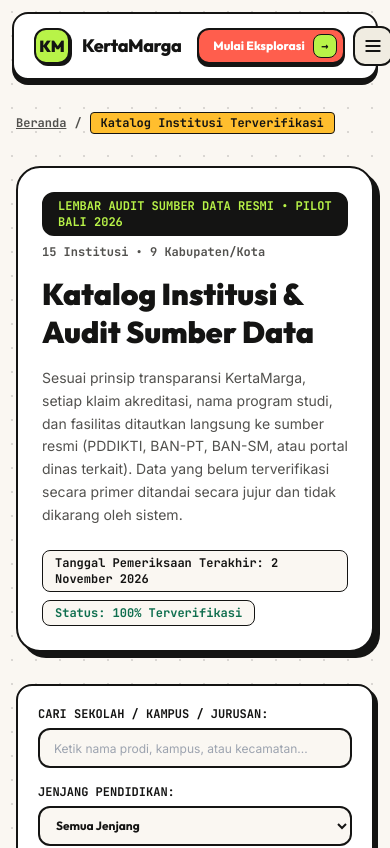
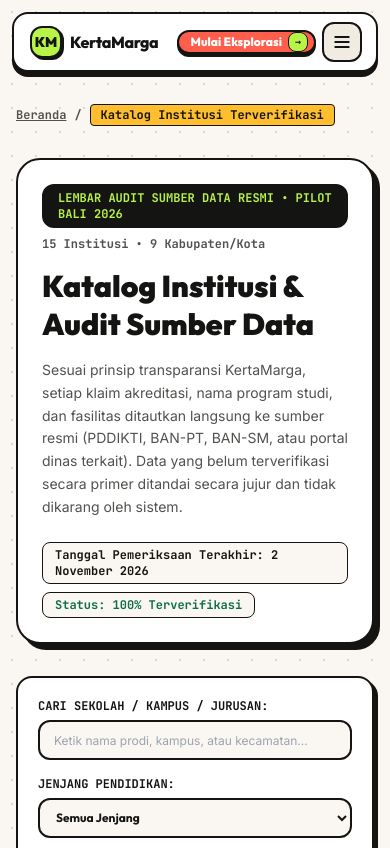
Before and after one commit to Great-YUDZZ/WE-ARE-SKENSA, a Next.js app: page /katalog in a window 390 px wide. Shown: the top 848 px of the page. Built offline with nearby package versions, Linux system fonts and the light colour scheme; no server answers.

Commit message:
fix(navbar): add responsive adaptive sizing and compact labels to prevent overflow on Windows

```diff
--- a/src/components/Navbar.tsx
+++ b/src/components/Navbar.tsx
@@ -23,52 +23,55 @@ export default function Navbar({
   void onOpenTest;
 
   return (
-    <header className="w-full sticky top-0 z-40 px-3 sm:px-6 lg:px-8 pt-3 sm:pt-4 pointer-events-none">
+    <header className="w-full sticky top-0 z-40 px-3 sm:px-5 lg:px-5 xl:px-8 pt-3 sm:pt-4 pointer-events-none">
       <div className="max-w-7xl mx-auto pointer-events-auto">
         {/* Unified Single Navbar Card */}
-        <div className="bg-white border-2 border-[#141413] rounded-2xl shadow-[0_5px_0_#141413] px-4 sm:px-6 py-2.5 sm:py-3 flex items-center justify-between gap-3 lg:gap-4 transition-all">
+        <div className="bg-white border-2 border-[#141413] rounded-2xl shadow-[0_5px_0_#141413] px-3.5 sm:px-5 lg:px-4 xl:px-6 py-2 sm:py-2.5 xl:py-3 flex items-center justify-between gap-2 lg:gap-3 xl:gap-4 transition-all">
           {/* Brand Logo + Sticker Tag */}
           <Link
             href="/"
-            className="flex items-center gap-3 group focus:outline-none rounded-xl p-1 transition-all shrink-0"
+            className="flex items-center gap-2 xl:gap-3 group focus:outline-none rounded-xl p-0.5 xl:p-1 transition-all shrink-0"
           >
-            <div className="w-9 h-9 rounded-xl bg-[#B8F348] border-2 border-[#141413] shadow-[2px_2px_0px_#141413] flex items-center justify-center text-[#141413] group-hover:-rotate-6 transition-transform font-display font-black text-base">
+            <div className="w-8 h-8 xl:w-9 xl:h-9 rounded-xl bg-[#B8F348] border-2 border-[#141413] shadow-[2px_2px_0px_#141413] flex items-center justify-center text-[#141413] group-hover:-rotate-6 transition-transform font-display font-black text-sm xl:text-base">
               KM
             </div>
-            <span className="font-display font-extrabold text-lg sm:text-xl text-[#141413] tracking-tight">
+            <span className="font-display font-extrabold text-base xl:text-xl text-[#141413] tracking-tight">
               KertaMarga
             </span>
           </Link>
 
           {/* Center Navigation Links */}
-          <nav className="hidden lg:flex items-center gap-1 xl:gap-2 text-xs xl:text-sm font-bold text-[#141413]">
+          <nav className="hidden lg:flex items-center gap-0.5 xl:gap-1.5 text-xs xl:text-sm font-bold text-[#141413]">
             <Link
               href="/peta-bidang/informatika"
-              className="px-2.5 xl:px-3 py-1.5 rounded-lg hover:bg-[#F0ECE1] transition-colors whitespace-nowrap"
+              className="px-2 xl:px-3 py-1.5 rounded-lg hover:bg-[#F0ECE1] transition-colors whitespace-nowrap"
             >
               Peta Bidang
             </Link>
             <Link
               href="/katalog"
-              className="px-2.5 xl:px-3 py-1.5 rounded-lg hover:bg-[#F0ECE1] transition-colors whitespace-nowrap"
+              className="px-2 xl:px-3 py-1.5 rounded-lg hover:bg-[#F0ECE1] transition-colors whitespace-nowrap"
             >
-              Katalog Kampus
+              <span className="hidden xl:inline">Katalog Kampus</span>
+              <span className="xl:hidden inline">Katalog</span>
             </Link>
             <Link
               href="/#peta-kampus"
-              className="px-2.5 xl:px-3 py-1.5 rounded-lg hover:bg-[#F0ECE1] transition-colors whitespace-nowrap"
+              className="px-2 xl:px-3 py-1.5 rounded-lg hover:bg-[#F0ECE1] transition-colors whitespace-nowrap"
             >
-              Radar Bali
+              <span className="hidden xl:inline">Radar Bali</span>
+              <span className="xl:hidden inline">Radar</span>
             </Link>
             <Link
               href="/hasil-analisis"
-              className="px-2.5 xl:px-3 py-1.5 rounded-lg hover:bg-[#F0ECE1] transition-colors whitespace-nowrap"
+              className="px-2 xl:px-3 py-1.5 rounded-lg hover:bg-[#F0ECE1] transition-colors whitespace-nowrap"
             >
-              Modul &amp; Sertifikasi
+              <span className="hidden xl:inline">Modul &amp; Sertifikasi</span>
+              <span className="xl:hidden inline">Modul</span>
             </Link>
             <Link
               href="/ai-navigator"
-              className="ml-1 mr-1 px-3 py-1.5 rounded-lg bg-[#3B66FF]/10 border border-[#3B66FF] text-[#3B66FF] hover:bg-[#3B66FF] hover:text-white transition-colors flex items-center gap-1.5 font-mono text-xs whitespace-nowrap shrink-0 shadow-xs"
+              className="ml-0.5 xl:ml-1 mr-0.5 xl:mr-1 px-2.5 xl:px-3 py-1 xl:py-1.5 rounded-lg bg-[#3B66FF]/10 border border-[#3B66FF] text-[#3B66FF] hover:bg-[#3B66FF] hover:text-white transition-colors flex items-center gap-1.5 font-mono text-xs whitespace-nowrap shrink-0 shadow-xs"
             >
               <span className="w-2 h-2 rounded-full bg-[#1AD598] border border-[#141413]" />
               <span>AI Navigator</span>
@@ -76,21 +79,21 @@ export default function Navbar({
           </nav>
 
           {/* Visual Divider between navigation and auth actions */}
-          <div className="hidden lg:block h-6 w-[2px] bg-[#141413]/15 mx-1 xl:mx-2 shrink-0" />
+          <div className="hidden lg:block h-5 xl:h-6 w-[2px] bg-[#141413]/15 mx-0.5 xl:mx-1.5 shrink-0" />
 
           {/* Right Action Group - Integrated inside navbar with balanced padding */}
-          <div className="flex items-center gap-2 sm:gap-2.5 lg:gap-3 shrink-0">
+          <div className="flex items-center gap-1.5 sm:gap-2 xl:gap-3 shrink-0">
             {user ? (
-              <div className="hidden sm:flex items-center gap-2">
-                <div className="flex items-center gap-2 px-3 h-9 sm:h-10 rounded-xl border-2 border-[#141413] bg-[#F0ECE1]">
-                  <span className="w-6 h-6 rounded-lg bg-[#B8F348] border border-[#141413] flex items-center justify-center font-display font-extrabold text-xs text-[#141413]">
+              <div className="hidden sm:flex items-center gap-1.5 xl:gap-2">
+                <div className="flex items-center gap-1.5 xl:gap-2 px-2.5 xl:px-3 h-8.5 sm:h-9 xl:h-10 rounded-xl border-2 border-[#141413] bg-[#F0ECE1]">
+                  <span className="w-5 h-5 xl:w-6 xl:h-6 rounded-lg bg-[#B8F348] border border-[#141413] flex items-center justify-center font-display font-extrabold text-[10px] xl:text-xs text-[#141413]">
                     {user.name.charAt(0).toUpperCase()}
                   </span>
                   <div className="text-left leading-none">
-                    <span className="block font-display font-extrabold text-xs text-[#141413] max-w-[120px] truncate">
+                    <span className="block font-display font-extrabold text-[11px] xl:text-xs text-[#141413] max-w-[90px] xl:max-w-[120px] truncate">
                       {user.name}
                     </span>
-                    <span className="text-[10px] font-mono text-[#52514E] uppercase">
+                    <span className="text-[9px] xl:text-[10px] font-mono text-[#52514E] uppercase">
                       {user.role === "guru" ? "Guru BK" : "Siswa"}
                     </span>
                   </div>
@@ -98,7 +101,7 @@ export default function Navbar({
                 <button
                   type="button"
                   onClick={logout}
-                  className="h-9 sm:h-10 text-xs font-bold text-[#141413] hover:bg-[#FFE5E0] hover:text-[#7A1A12] px-3.5 rounded-xl border-2 border-[#141413] bg-white transition-all cursor-pointer"
+                  className="h-8.5 sm:h-9 xl:h-10 text-xs font-bold text-[#141413] hover:bg-[#FFE5E0] hover:text-[#7A1A12] px-2.5 xl:px-3.5 rounded-xl border-2 border-[#141413] bg-white transition-all cursor-pointer"
                   title="Keluar dari akun"
                 >
                   Keluar
@@ -108,13 +111,13 @@ export default function Navbar({
               <>
                 <Link
                   href="/login"
-                  className="hidden sm:inline-flex items-center justify-center h-9 sm:h-10 text-xs sm:text-sm font-bold text-[#141413] hover:bg-[#F0ECE1] px-3 rounded-xl border-2 border-transparent hover:border-[#141413] transition-all cursor-pointer whitespace-nowrap"
+                  className="hidden sm:inline-flex items-center justify-center h-8.5 sm:h-9 xl:h-10 text-xs xl:text-sm font-bold text-[#141413] hover:bg-[#F0ECE1] px-2.5 xl:px-3 rounded-xl border-2 border-transparent hover:border-[#141413] transition-all cursor-pointer whitespace-nowrap"
                 >
                   Masuk
                 </Link>
                 <Link
                   href="/daftar"
-                  className="hidden sm:inline-flex items-center justify-center h-9 sm:h-10 text-xs sm:text-sm font-bold bg-[#FFBE2E] text-[#141413] hover:bg-[#ffcf4d] px-3.5 rounded-xl border-2 border-[#141413] shadow-[0_3px_0_#141413] hover:translate-y-[1px] hover:shadow-[0_2px_0_#141413] active:translate-y-[3px] active:shadow-none transition-all cursor-pointer whitespace-nowrap"
+                  className="hidden sm:inline-flex items-center justify-center h-8.5 sm:h-9 xl:h-10 text-xs xl:text-sm font-bold bg-[#FFBE2E] text-[#141413] hover:bg-[#ffcf4d] px-2.5 xl:px-3.5 rounded-xl border-2 border-[#141413] shadow-[0_3px_0_#141413] hover:translate-y-[1px] hover:shadow-[0_2px_0_#141413] active:translate-y-[3px] active:shadow-none transition-all cursor-pointer whitespace-nowrap"
                 >
                   Buat Akun
                 </Link>
@@ -124,10 +127,10 @@ export default function Navbar({
             {/* Primary Tactile Keycap Button - Inside the card with symmetric right padding */}
             <Link
               href="/eksplorasi"
-              className="group inline-flex items-center justify-center h-9 sm:h-10 gap-2 pl-3.5 sm:pl-4 pr-1.5 rounded-xl bg-[#FF5E4D] hover:bg-[#ff4936] text-white border-2 border-[#141413] shadow-[0_3px_0_#141413] hover:translate-y-[1px] hover:shadow-[0_2px_0_#141413] active:translate-y-[3px] active:shadow-none font-display font-extrabold text-xs sm:text-sm transition-all duration-150 cursor-pointer whitespace-nowrap shrink-0"
+              className="group inline-flex items-center justify-center h-8.5 sm:h-9 xl:h-10 gap-1.5 xl:gap-2 pl-3 xl:pl-4 pr-1.5 rounded-xl bg-[#FF5E4D] hover:bg-[#ff4936] text-white border-2 border-[#141413] shadow-[0_3px_0_#141413] hover:translate-y-[1px] hover:shadow-[0_2px_0_#141413] active:translate-y-[3px] active:shadow-none font-display font-extrabold text-xs xl:text-sm transition-all duration-150 cursor-pointer whitespace-nowrap shrink-0"
             >
               <span>Mulai Eksplorasi</span>
-              <span className="w-6 h-6 rounded-lg bg-[#B8F348] text-[#141413] border border-[#141413] flex items-center justify-center font-mono text-xs font-bold group-hover:translate-x-0.5 transition-transform">
+              <span className="w-5 h-5 xl:w-6 xl:h-6 rounded-lg bg-[#B8F348] text-[#141413] border border-[#141413] flex items-center justify-center font-mono text-[10px] xl:text-xs font-bold group-hover:translate-x-0.5 transition-transform">
                 &rarr;
               </span>
             </Link>
```
